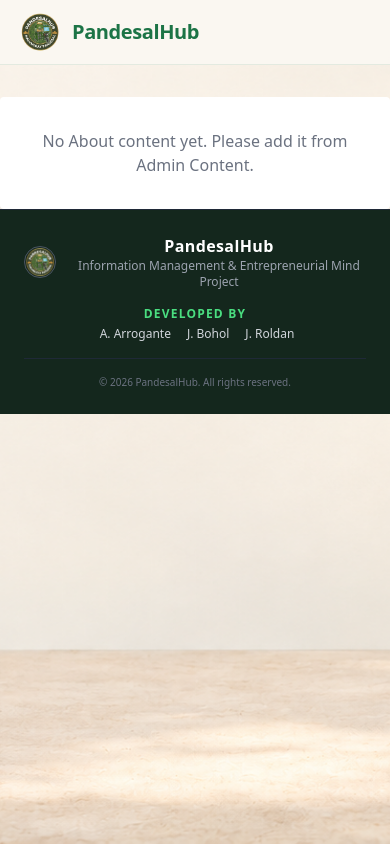
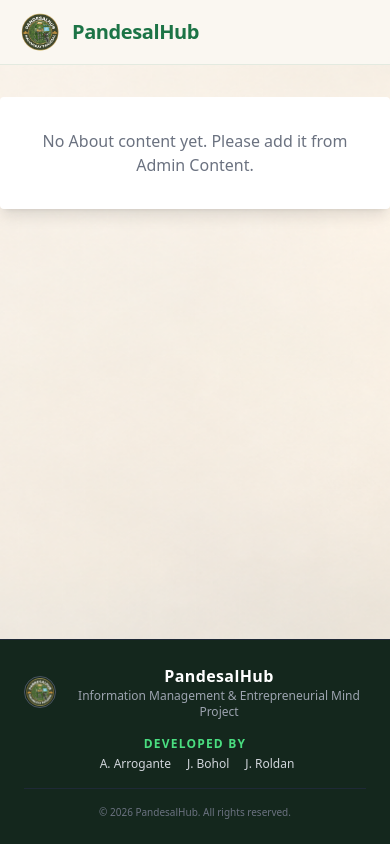
Before and after one commit to angelicaarrogant3/PandesalHub, a Django app: page /about/ in a window 390 px wide. Run offline with Django 5.2, Linux system fonts and the light colour scheme; data that the repository does not hold is empty.

Commit message:
Fix responsiveness and floating footer in about and contact pages

```diff
--- a/pandesal/templates/pandesal/about.html
+++ b/pandesal/templates/pandesal/about.html
@@ -3,6 +3,7 @@
 <html lang="en" class="h-full">
 <head>
   <meta charset="UTF-8">
+  <meta name="viewport" content="width=device-width, initial-scale=1.0">
   {% include "pandesal/includes/seo_meta.html" %}
   <script src="{% static 'pandesal/js/tailwind.js' %}"></script>
   <link rel="stylesheet" href="{% static 'pandesal/css/fontawesome/all.min.css' %}" />
@@ -74,7 +75,7 @@
       {% include "pandesal/includes/guest_navbar_style.html" %}
   </style>
 </head>
-<body class="{% if user.is_authenticated and not user.is_superuser %}bg-gray-50 h-full{% endif %}" style="background-image: url('{% static "pandesal/img/homebg.png" %}'); background-size: cover; background-position: center; background-repeat: no-repeat; background-attachment: fixed; background-color: #faf7f2;">
+<body class="flex flex-col min-h-screen {% if user.is_authenticated and not user.is_superuser %}bg-gray-50{% endif %}" style="background-image: url('{% static "pandesal/img/homebg.png" %}'); background-size: cover; background-position: center; background-repeat: no-repeat; background-attachment: fixed; background-color: #faf7f2;">
 
 {% if user.is_authenticated and not user.is_superuser %}
   <!-- USER LAYOUT WITH NEW NAVBAR AND SIDEBAR -->
--- a/pandesal/templates/pandesal/contact.html
+++ b/pandesal/templates/pandesal/contact.html
@@ -3,6 +3,7 @@
 <html lang="en">
 <head>
   <meta charset="UTF-8">
+  <meta name="viewport" content="width=device-width, initial-scale=1.0">
   {% include "pandesal/includes/seo_meta.html" %}
 
 
@@ -16,7 +17,7 @@
     {% include "pandesal/includes/guest_navbar_style.html" %}
   </style>
 </head>
-<body class="{% if user.is_authenticated and not user.is_superuser %}bg-gray-50 flex h-screen{% endif %}" style="background-image: url('{% static "pandesal/img/homebg.png" %}'); background-size: cover; background-position: center; background-repeat: no-repeat; background-attachment: fixed; background-color: #faf7f2;">
+<body class="flex flex-col min-h-screen {% if user.is_authenticated and not user.is_superuser %}bg-gray-50{% endif %}" style="background-image: url('{% static "pandesal/img/homebg.png" %}'); background-size: cover; background-position: center; background-repeat: no-repeat; background-attachment: fixed; background-color: #faf7f2;">
 
 {% if user.is_authenticated and not user.is_superuser %}
   {# User contact UI removed. Authenticated users are redirected to the Messages inbox by the view. #}
```
